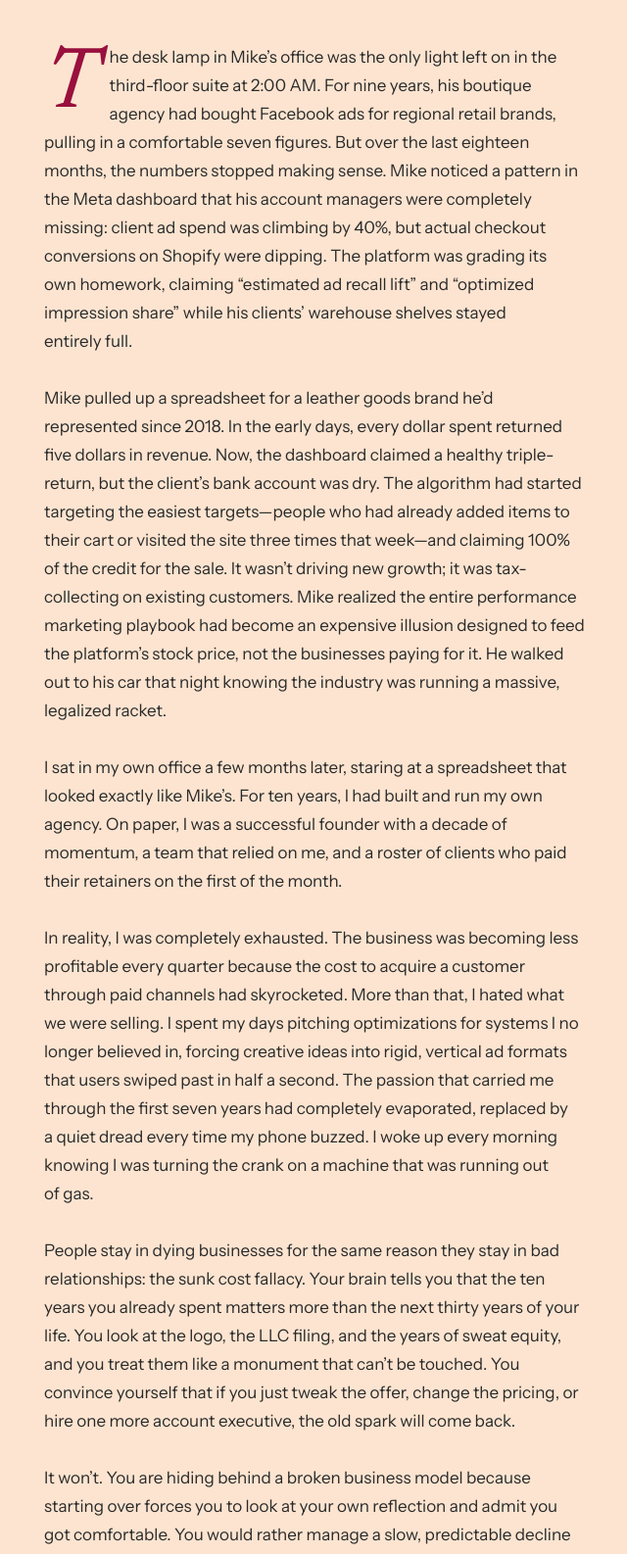
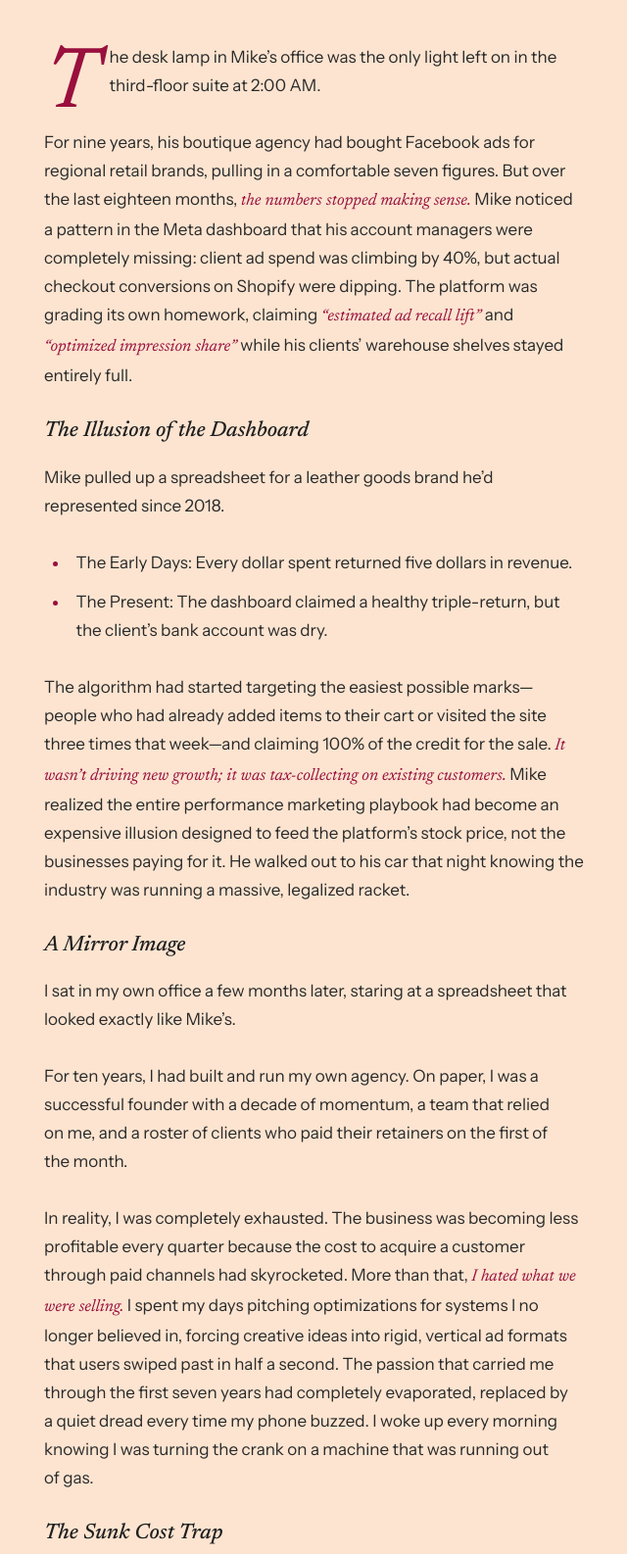
Before and after one commit to 701am/701amcom, an Astro site: page /notes/why-i-destroyed-a-7-figure-business-to-build-something-that-actually-matters in a window 1280 px wide. Shown: the part 808-2394 px from the top of the page at 98% size, without its empty margins (319-959 px from the left). Built offline with nearby package versions, Linux system fonts and the light colour scheme; Astro itself is replaced by a stand-in of ours.

Commit message:
Dispatch: why-i-destroyed-a-7-figure-business-to-build-something-that-actually-matters (revised)

```diff
--- a/src/content/notes/why-i-destroyed-a-7-figure-business-to-build-something-that-actually-matters.md
+++ b/src/content/notes/why-i-destroyed-a-7-figure-business-to-build-something-that-actually-matters.md
@@ -9,18 +9,45 @@ tags: []
 readingTime: "5"
 draft: false
 ---
-The desk lamp in Mike's office was the only light left on in the third-floor suite at 2:00 AM. For nine years, his boutique agency had bought Facebook ads for regional retail brands, pulling in a comfortable seven figures. But over the last eighteen months, the numbers stopped making sense. Mike noticed a pattern in the Meta dashboard that his account managers were completely missing: client ad spend was climbing by 40%, but actual checkout conversions on Shopify were dipping. The platform was grading its own homework, claiming "estimated ad recall lift" and "optimized impression share" while his clients' warehouse shelves stayed entirely full.
+The desk lamp in Mike's office was the only light left on in the third-floor suite at 2:00 AM.
 
-Mike pulled up a spreadsheet for a leather goods brand he’d represented since 2018. In the early days, every dollar spent returned five dollars in revenue. Now, the dashboard claimed a healthy triple-return, but the client’s bank account was dry. The algorithm had started targeting the easiest targets—people who had already added items to their cart or visited the site three times that week—and claiming 100% of the credit for the sale. It wasn't driving new growth; it was tax-collecting on existing customers. Mike realized the entire performance marketing playbook had become an expensive illusion designed to feed the platform's stock price, not the businesses paying for it. He walked out to his car that night knowing the industry was running a massive, legalized racket.
+For nine years, his boutique agency had bought Facebook ads for regional retail brands, pulling in a comfortable seven figures. But over the last eighteen months, *the numbers stopped making sense.* Mike noticed a pattern in the Meta dashboard that his account managers were completely missing: client ad spend was climbing by 40%, but actual checkout conversions on Shopify were dipping. The platform was grading its own homework, claiming *"estimated ad recall lift"* and *"optimized impression share"* while his clients' warehouse shelves stayed entirely full.
 
-I sat in my own office a few months later, staring at a spreadsheet that looked exactly like Mike's. For ten years, I had built and run my own agency. On paper, I was a successful founder with a decade of momentum, a team that relied on me, and a roster of clients who paid their retainers on the first of the month.
+### The Illusion of the Dashboard
 
-In reality, I was completely exhausted. The business was becoming less profitable every quarter because the cost to acquire a customer through paid channels had skyrocketed. More than that, I hated what we were selling. I spent my days pitching optimizations for systems I no longer believed in, forcing creative ideas into rigid, vertical ad formats that users swiped past in half a second. The passion that carried me through the first seven years had completely evaporated, replaced by a quiet dread every time my phone buzzed. I woke up every morning knowing I was turning the crank on a machine that was running out of gas.
+Mike pulled up a spreadsheet for a leather goods brand he’d represented since 2018.
 
-People stay in dying businesses for the same reason they stay in bad relationships: the sunk cost fallacy. Your brain tells you that the ten years you already spent matters more than the next thirty years of your life. You look at the logo, the LLC filing, and the years of sweat equity, and you treat them like a monument that can't be touched. You convince yourself that if you just tweak the offer, change the pricing, or hire one more account executive, the old spark will come back.
+* The Early Days: Every dollar spent returned five dollars in revenue.
+* The Present: The dashboard claimed a healthy triple-return, but the client’s bank account was dry.
 
-It won't. You are hiding behind a broken business model because starting over forces you to look at your own reflection and admit you got comfortable. You would rather manage a slow, predictable decline than face the raw terror of a blank page. You tell yourself you are being responsible, but you are just being afraid.
+The algorithm had started targeting the easiest possible marks—people who had already added items to their cart or visited the site three times that week—and claiming 100% of the credit for the sale. *It wasn't driving new growth; it was tax-collecting on existing customers.* Mike realized the entire performance marketing playbook had become an expensive illusion designed to feed the platform's stock price, not the businesses paying for it. He walked out to his car that night knowing the industry was running a massive, legalized racket.
+
+### A Mirror Image
+
+I sat in my own office a few months later, staring at a spreadsheet that looked exactly like Mike's.
+
+For ten years, I had built and run my own agency. On paper, I was a successful founder with a decade of momentum, a team that relied on me, and a roster of clients who paid their retainers on the first of the month.
+
+In reality, I was completely exhausted. The business was becoming less profitable every quarter because the cost to acquire a customer through paid channels had skyrocketed. More than that, *I hated what we were selling.* I spent my days pitching optimizations for systems I no longer believed in, forcing creative ideas into rigid, vertical ad formats that users swiped past in half a second. The passion that carried me through the first seven years had completely evaporated, replaced by a quiet dread every time my phone buzzed. I woke up every morning knowing I was turning the crank on a machine that was running out of gas.
+
+### The Sunk Cost Trap
+
+> People stay in dying businesses for the same reason they stay in bad relationships: the sunk cost fallacy. Your brain tells you that the ten years you already spent matters more than the next thirty years of your life. You look at the logo, the LLC filing, and the years of sweat equity, and you treat them like a monument that can't be touched. You convince yourself that if you just tweak the offer, change the pricing, or hire one more account executive, the old spark will come back.
+
+It won't. You are hiding behind a broken business model because starting over forces you to look at your own reflection and admit you got comfortable. You would rather manage a slow, predictable decline than face the raw terror of a blank page. You tell yourself you are being responsible, *but you are just being afraid.*
 
 True leverage belongs to the people willing to destroy their own creations when they no longer work. I closed the doors on my ten-year agency because I refused to spend the next decade defending a past that was already dead.
 
-I started 701am, an Earned Media agency built for how people actually pay attention today. People do not buy from brands because an algorithm harassed them into submission with sixteen retargeting ads. They buy because a story caught them off guard, because a peer recommended it, or because the brand earned its way into the cultural conversation. The old playbook is broken, and everyone knows it. You can keep funding an algorithm that hates you, or you can build something people actually want to talk about. Choose one.
+### The New Playbook: 701am
+
+I started 701am, an Earned Media agency built for how people *actually* pay attention today.
+
+People do not buy from brands because an algorithm harassed them into submission with sixteen retargeting ads. They buy because:
+
+* A story caught them off guard.
+* A peer recommended it.
+* The brand earned its way into the cultural conversation.
+
+The old playbook is broken, and everyone knows it. You can keep funding an algorithm that hates you, or you can build something people actually want to talk about.
+
+Choose one.
```
